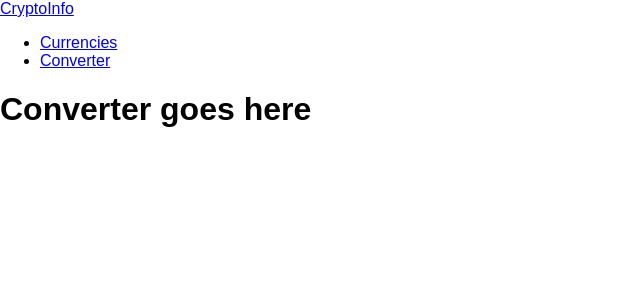
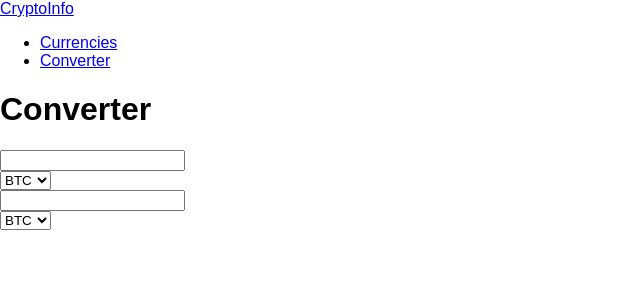
Before and after one commit to aandevski/cryptoinfo, a React (Create React App) app: page /converter in a window 1280 px wide. Shown: the top 300 px of the page, without its empty margins (0-640 px from the left). Built offline with nearby package versions, Linux system fonts and the light colour scheme; the HTML template or start-up script is replaced by a standard one.

Commit message:
Add mockup code to converter

```diff
--- a/src/components/pages/Converter.js
+++ b/src/components/pages/Converter.js
@@ -1,9 +1,45 @@
 import React, { Component } from 'react';
+
+import {FormControl, FormGroup, Row, Col} from 'react-bootstrap'
 
 export class ConverterPage extends Component {
 
 	render() {
-		return <div><h1>Converter goes here</h1></div>;
+		return (
+			<div>
+				<h1>Converter</h1>
+
+				<form>
+					<FormGroup>
+
+						<Row>
+							<Col xs="6" md="3">
+								<FormControl
+									type="number"
+								/>
+							</Col>
+							<Col xs="6" md="3">
+								<FormControl componentClass="select" placeholder="select">
+									<option value="btc">BTC</option>
+									<option value="usd">USD</option>
+								</FormControl>
+							</Col>
+							<Col xs="6" md="3">
+								<FormControl
+									type="number"
+								/>
+							</Col>
+							<Col xs="6" md="3">
+								<FormControl componentClass="select" placeholder="select">
+									<option value="btc">BTC</option>
+									<option value="usd">USD</option>
+								</FormControl>
+							</Col>
+						</Row>
+					</FormGroup>
+				</form>
+			</div>
+		);
 	}
 
 }
```
